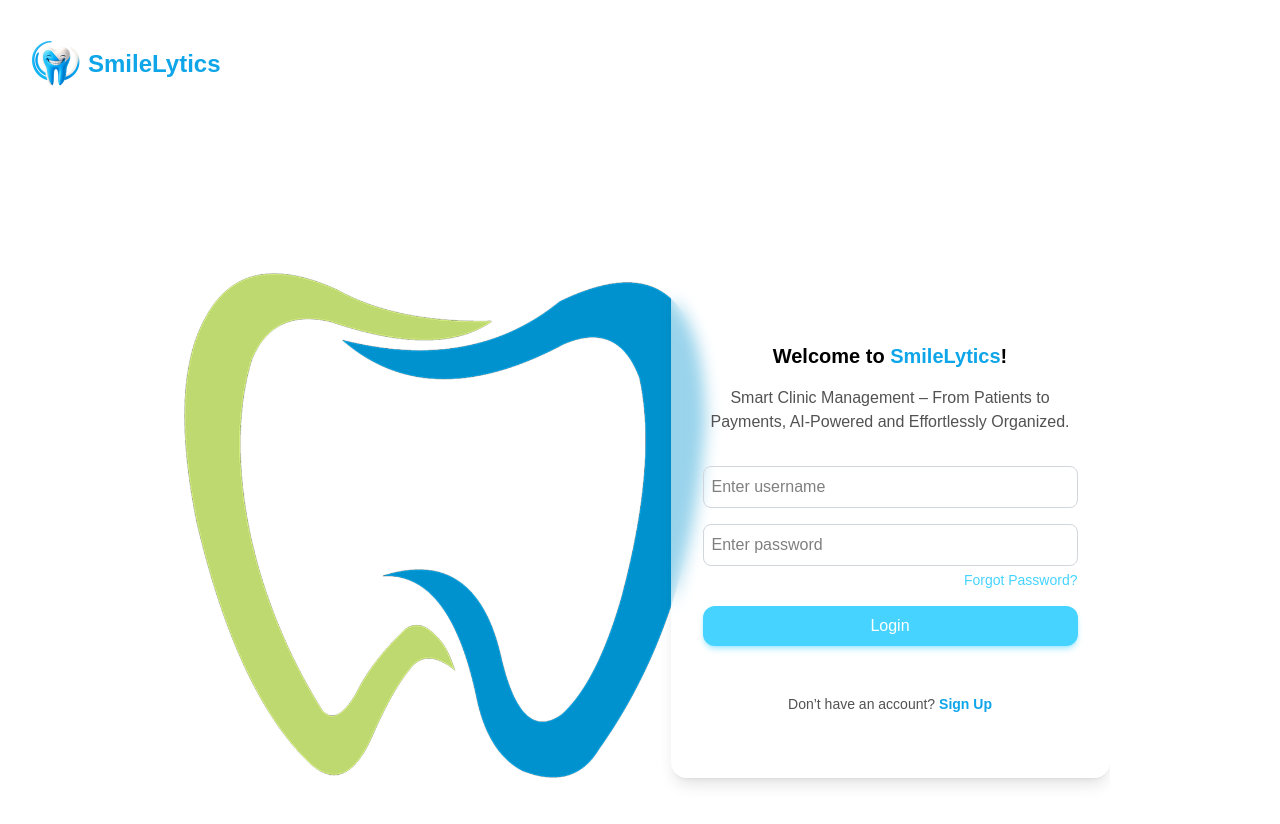
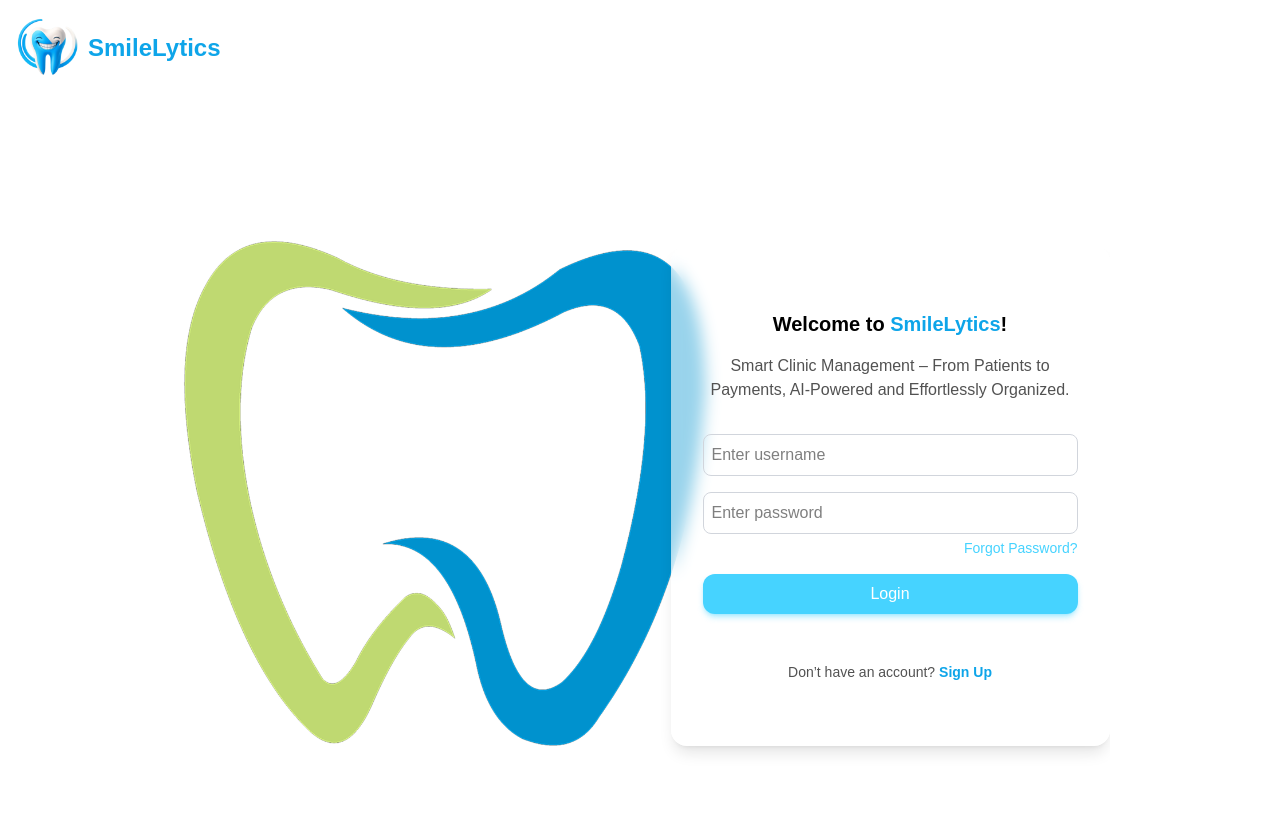
Before and after one commit to dikshajaggi/aiAssistant24, a React (Vite) app: page /login in a window 1280 px wide. Shown: the top 824 px of the page. Built offline with nearby package versions, Linux system fonts and the light colour scheme; a web font is replaced by a local one.

Commit message:
about us page

```diff
--- a/src/layouts/AuthLayout.jsx
+++ b/src/layouts/AuthLayout.jsx
@@ -6,10 +6,10 @@ export default function AuthLayout({ children }) {
   return (
     <div className="min-h-screen bg-white flex flex-col">
       {/* Logo */}
-      <div className="p-6">
+      <div className="p-2">
         <Link to="/">
           <div className="text-2xl flex font-bold text-secondary cursor-pointer capitalize items-center">
-            <img src = {logo} alt="SmileLytics-logo" className="h-20 py-2"/>
+            <img src = {logo} alt="SmileLytics-logo" className="h-20"/>
             SmileLytics
           </div>
         </Link>
```
